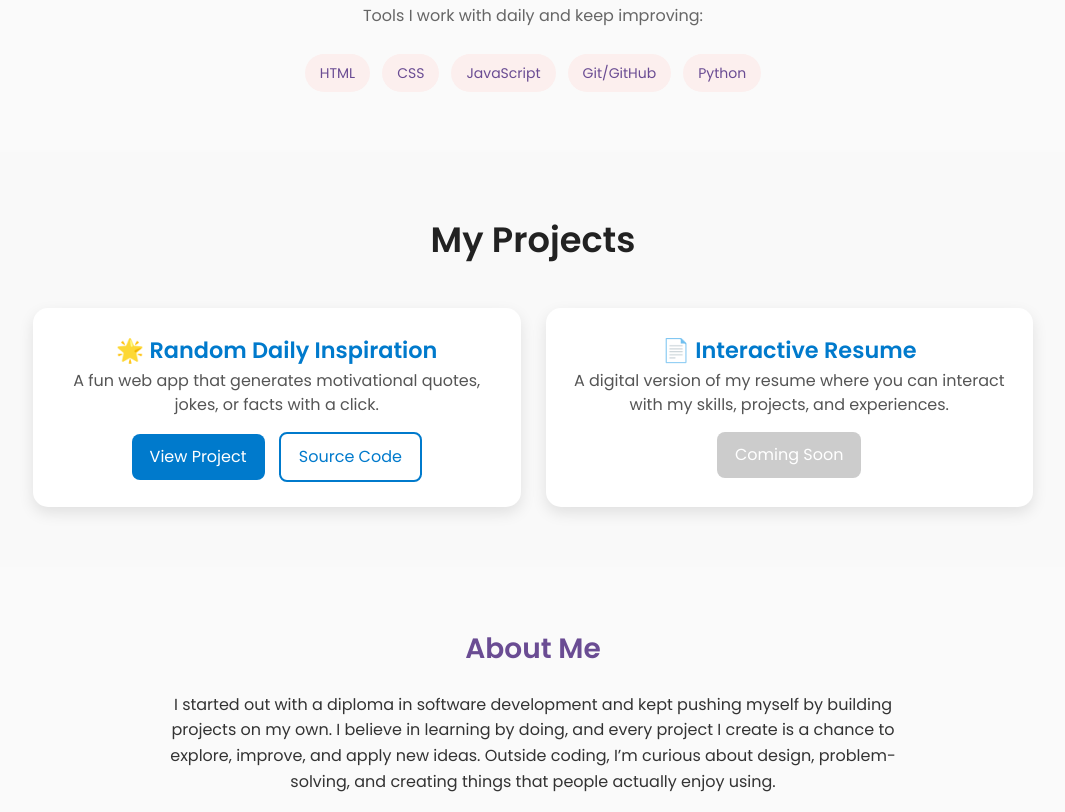
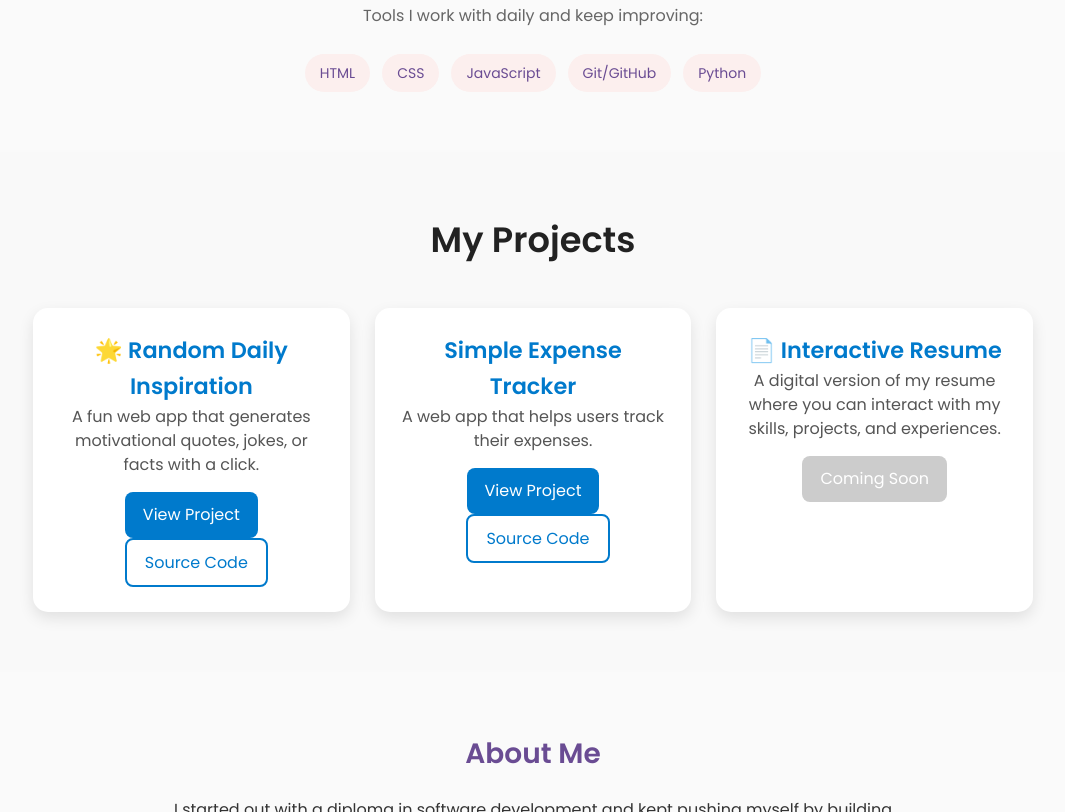
Before and after one commit to darifa1/darifa-portfolio, a plain HTML site: page index.html in a window 1280 px wide. Shown: the part 542-1354 px from the top of the page, without its empty margins (107-1172 px from the left). Drawn offline with Linux system fonts and the light colour scheme.

Commit message:
Update index.html

```diff
--- a/index.html
+++ b/index.html
@@ -54,7 +54,14 @@
         <a href="https://github.com/darifa1/Random-Daily-Inspiration" target="_blank" class="btn-outline">Source Code</a>
       </div>
     </div>
-
+    <div class="project-card">
+      <h3>Simple Expense Tracker</h3>
+      <p>A web app that helps users track their expenses.</p>
+      <div class="project-links">
+        <a href="https://darifa1.github.io/Simple-Expense-Tracker/" target="_blank" class="btn">View Project</a>
+        <a href="https://github.com/darifa1/Simple-Expense-Tracker/" target="_blank" class="btn-outline">Source Code</a>
+      </div>
+    </div>
     <!-- Project 2 -->
     <div class="project-card">
       <h3>📄 Interactive Resume</h3>
```
